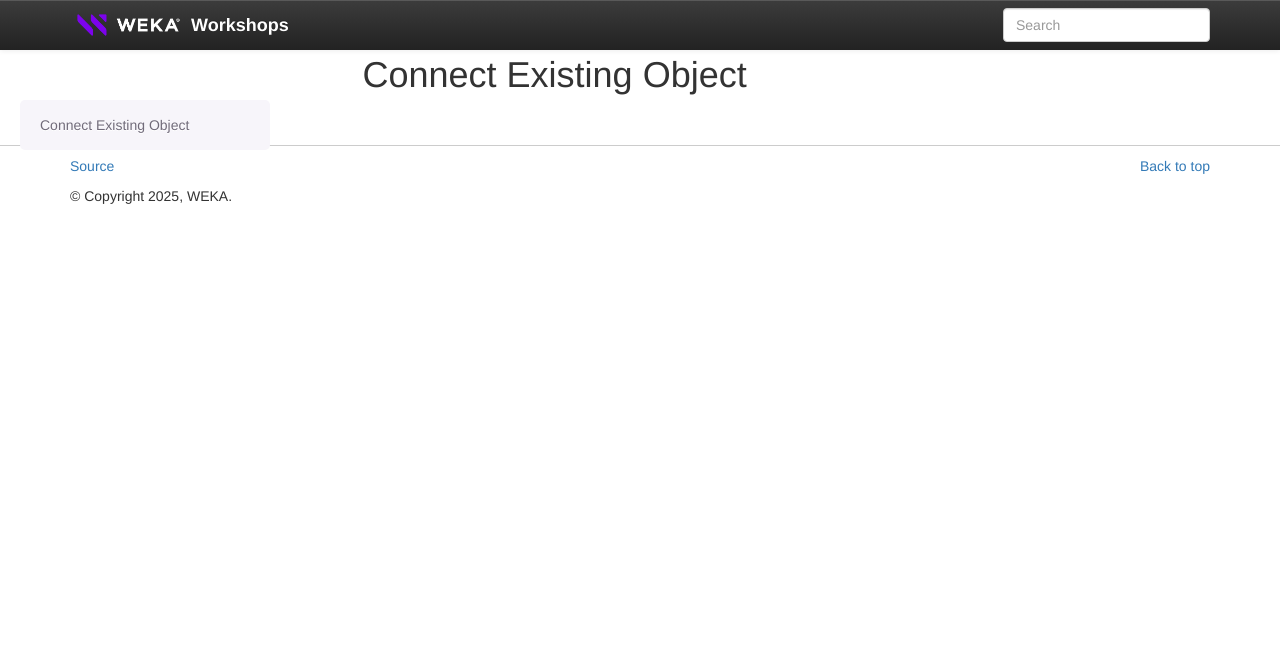
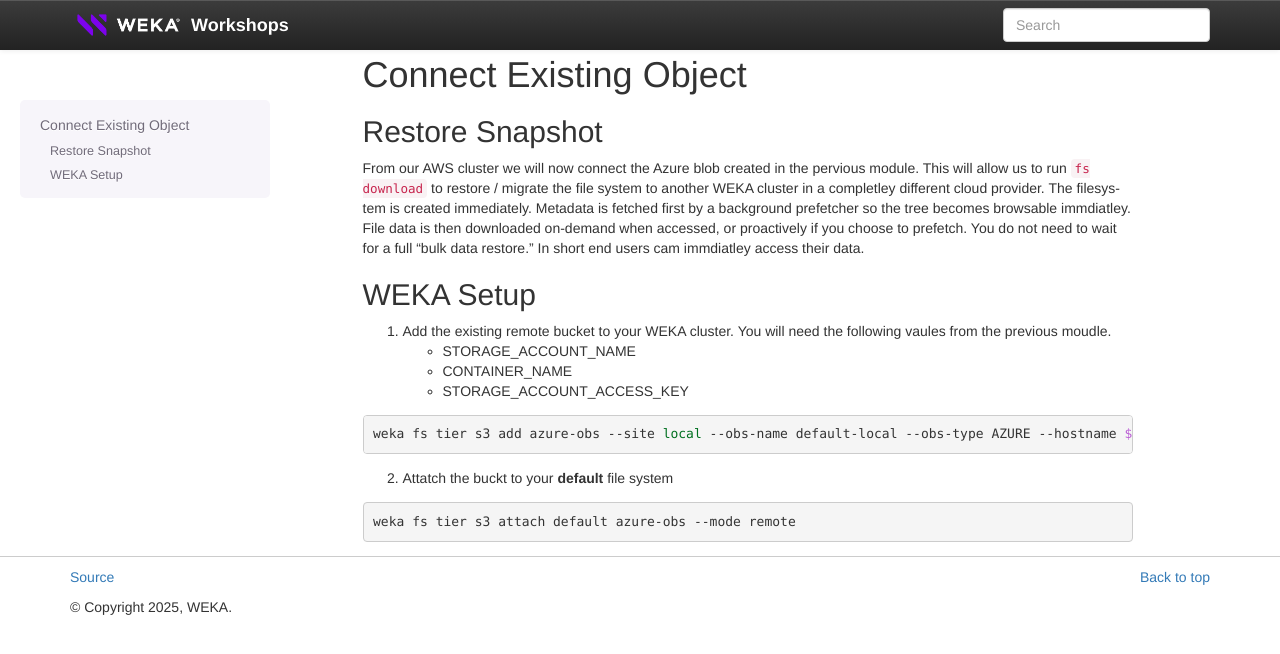
Before and after one commit to bmp-dot/template, a Sphinx documentation site: the page built from source/snap_connect_aws_obj/connect_aws_obj.md, in a window 1280 px wide. Shown: the top 654 px of the page. Built offline with Sphinx 7.4.7, drawn with Linux system fonts in a browser that asks for light colours.

Commit message:
fs download

````diff
--- a/source/snap_connect_aws_obj/connect_aws_obj.md
+++ b/source/snap_connect_aws_obj/connect_aws_obj.md
@@ -1 +1,20 @@
 # Connect Existing Object
+
+### Restore Snapshot
+From our AWS cluster we will now connect the Azure blob created in the pervious module.  This will allow us to run `fs download` to restore / migrate the file system to another WEKA cluster in a completley different cloud provider. The filesystem is created immediately. Metadata is fetched first by a background prefetcher so the tree becomes browsable immdiatley. File data is then downloaded on-demand when accessed, or proactively if you choose to prefetch. You do not need to wait for a full “bulk data restore.”  In short end users cam immdiatley access their data.
+
+### WEKA Setup
+1. Add the existing remote bucket to your WEKA cluster. You will need the following vaules from the previous moudle.
+
+    - STORAGE_ACCOUNT_NAME
+    - CONTAINER_NAME
+    - STORAGE_ACCOUNT_ACCESS_KEY
+
+```bash
+weka fs tier s3 add azure-obs --site local --obs-name default-local --obs-type AZURE --hostname $STORAGE_ACCOUNT_NAME.blob.core.windows.net --port 443 --bucket $CONTAINER_NAME --access-key-id $STORAGE_ACCOUNT_NAME --secret-key $STORAGE_ACCOUNT_ACCESS_KEY --protocol https --auth-method AWSSignature4
+```
+
+2. Attatch the buckt to your **default** file system
+
+```bash
+weka fs tier s3 attach default azure-obs --mode remote
````
